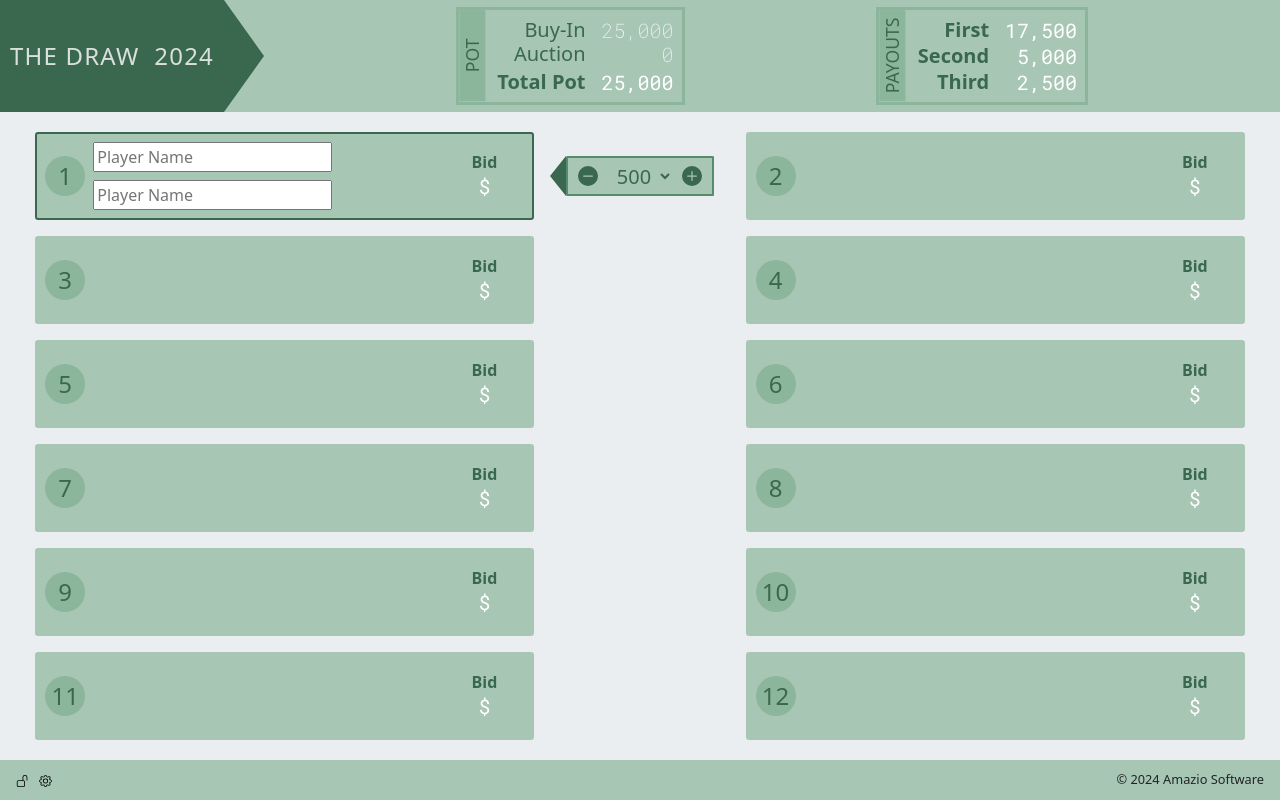
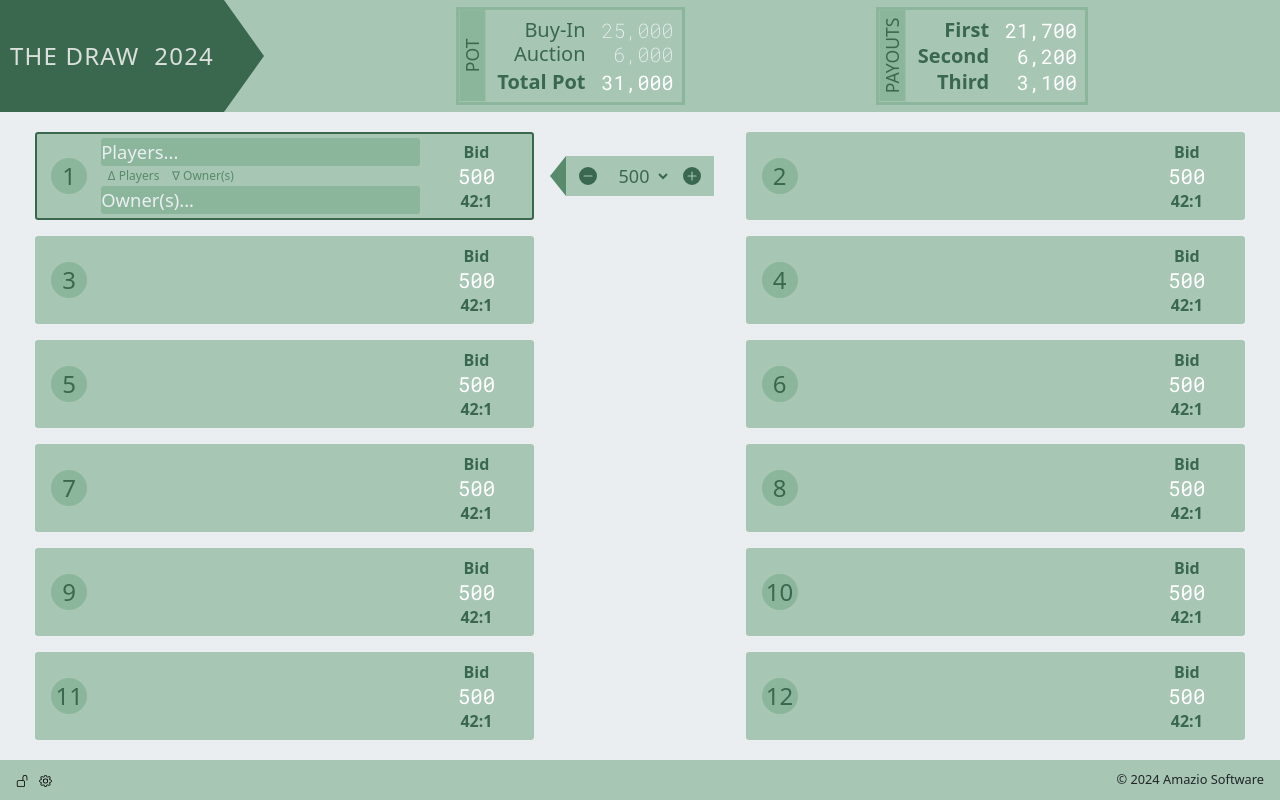
Before and after one commit to amazio/the-draw, a React (Vite) app: page / in a window 1280 px wide. Both pictures are taken after a click on the picture 22 px from the left and 780 px from the top of the page. Built offline with nearby package versions, Linux system fonts and the light colour scheme.

Commit message:
Compute odds

```diff
--- a/src/App.jsx
+++ b/src/App.jsx
@@ -39,24 +39,28 @@ function App() {
     }
   }
 
-  function updatePlayers(playerNames) {
+  function updateNames(names) {
+    console.log('updating names', names)
     const copyTeams = [...teams];
-    activeTeam.player1 = playerNames.player1;
-    activeTeam.player2 = playerNames.player2;
+    activeTeam.players = names.players;
+    activeTeam.owners = names.owners;
     setTeams(copyTeams);
     localStorage.setItem('teams', JSON.stringify(copyTeams));
   }
 
+  const winPot = Math.round((buyInPot + auctionPot) * .7);
+
   return (
     <>
       <Header buyInPot={buyInPot} auctionPot={auctionPot} />
-      <main>
+      <main className={`${locked ? 'locked' : ''}`}>
         <TeamGrid
           teams={teams}
+          winPot={winPot}
           activeTeam={activeTeam}
           setActiveTeam={setActiveTeam}
           updateBid={updateBid}
-          updatePlayers={updatePlayers}
+          updateNames={updateNames}
           locked={locked}
         />
       </main>
--- a/src/components/Bidder/Bidder.css
+++ b/src/components/Bidder/Bidder.css
@@ -10,7 +10,7 @@
   display: flex;
   justify-content: space-evenly;
   align-items: center;
-  border: .3vmin solid var(--green-6);
+  /* border: .3vmin solid var(--green-6); */
   border-radius: 0.2vmin;
 }
 
@@ -20,7 +20,7 @@
 
 .Bidder div:first-child.triangle {
   border-top: 2.5vmin solid var(--bg);
-  border-right: 2vmin solid var(--green-8);
+  border-right: 2vmin solid var(--green-6);
   border-bottom: 2.5vmin solid var(--bg);
 }
 
@@ -32,7 +32,7 @@
 
 .Bidder select {
   font-family: var(--bs-body-font-family);
-  font-size: 2.5vmin;
+  font-size: 2.25vmin;
   text-align: center;
   color: var(--green-8);
   border: none;
@@ -42,7 +42,7 @@
 }
 
 .Bidder img {
-  height: 2.5vmin;
-  width: 2.5vmin;
+  height: 2.25vmin;
+  width: 2.25vmin;
   cursor: pointer;
 }
--- a/src/components/Team/Team.css
+++ b/src/components/Team/Team.css
@@ -1,6 +1,6 @@
 .Team {
   display: grid;
-  grid-template-columns: 7vmin 1fr 10vmin 12vmin;
+  grid-template-columns: 8vmin 1fr 14vmin;
   height: 100%;
   background-color: var(--green-1);
   border-width: 0.3vmin;
@@ -8,6 +8,10 @@
   border-color: var(--green-1);
   border-radius: 0.4vmin;
   cursor: pointer;
+}
+
+.locked .Team {
+  cursor: default;
 }
 
 .Team.active {
@@ -19,8 +23,8 @@
   display: flex;
   justify-content: center;
   align-items: center;
-  height: 5vmin;
-  width: 5vmin;
+  height: 4.5vmin;
+  width: 4.5vmin;
   border-radius: 50%;
   background-color: var(--green-2);
   font-size: 3vmin;
@@ -39,7 +43,7 @@
 
 .Team h2 {
   font-family: 'Roboto Mono';
-  font-size: 3vmin;
+  font-size: 2.6vmin;
   font-weight: 400;
   color: white;
   margin: 0;
@@ -53,6 +57,29 @@
 .Team .playerNames h3 {
   width: 100%;
   font-size: 2.3vmin;
+  text-overflow: clip;
+  white-space: nowrap;
   color: var(--green-8);
   margin: 0;
 }
+
+.Team .labels {
+  font-size: 1.5vmin;
+  color: var(--green-6);
+}
+
+.Team input {
+  width: 100%;
+  font-family: var(--bs-body-font-family);
+  font-size: 2.3vmin;
+  color: var(--green-8);
+  outline: none;
+  border: none;
+  border-radius: 0.4vmin;
+  background-color: var(--green-2);
+  padding: 0;
+}
+
+.Team input::placeholder {
+  color: var(--bg);
+}
--- a/src/components/Team/Team.jsx
+++ b/src/components/Team/Team.jsx
@@ -1,17 +1,19 @@
 import { useState } from 'react';
 import './Team.css';
 
-export default function Team({ team, setActiveTeam, updatePlayers, isActive, locked }) {
-  const [playerNames, setPlayerNames] = useState({
-    player1: team.player1,
-    player2: team.player2
+export default function Team({ team, winPot, setActiveTeam, updateNames, isActive, locked }) {
+  const [names, setNames] = useState({
+    players: team.players,
+    owners: team.owners
   });
 
-  function updatePlayer(evt) {
-    const updatedPlayers = {...playerNames, [evt.target.name]: evt.target.value};
-    setPlayerNames(updatedPlayers);
-    updatePlayers(updatedPlayers);
+  function changeNames(evt) {
+    const updatedNames = {...names, [evt.target.name]: evt.target.value};
+    setNames(updatedNames);
+    updateNames(updatedNames);
   }
+
+  const label = <span>&nbsp;&nbsp;∆ Players &nbsp;&nbsp; ∇ Owner(s)</span>;
 
   return (
     <article
@@ -24,19 +26,21 @@ export default function Team({ team, setActiveTeam, updatePlayers, isActive, loc
       </div>
       { !locked && isActive ?
         <div className='flex-col-around-start playerNames'>
-          <input name='player1' value={playerNames.player1} onChange={updatePlayer} placeholder='Player Name' />
-          <input name='player2' value={playerNames.player2} onChange={updatePlayer} placeholder='Player Name' />
+          <input name='players' value={names.players} onChange={changeNames} placeholder='Players...'/>
+          <div className="labels">&nbsp;&nbsp;∆ Players &nbsp;&nbsp; ∇ Owner(s)</div>
+          <input name='owners' value={names.owners} onChange={changeNames} placeholder='Owner(s)...'/>
         </div>
         :
         <div className='flex-col-around-start playerNames'>
-          <h3>{team.player1}</h3>
-          <h3>{team.player2}</h3>
+          <h3>{team.players}&nbsp;</h3>
+          <div className="labels">{team.players || team.owners ? label : <span>&nbsp;</span>}</div>
+          <h3>{team.owners}&nbsp;</h3>
         </div>
       }
-      <div />
       <div className='flex-col-ctr-ctr'>
-        <div className='heading'>Bid</div>
-        <h2><span className='sup'>$</span>{team.bid}</h2>
+        <div className='heading'>{team.owners ? 'Sold' : 'Bid'}</div>
+        <h2>{team.bid.toLocaleString()}</h2>
+        <div className='heading'>{Math.round((winPot - team.bid)/ team.bid)}:1</div>
       </div>
     </article>
   );
--- a/src/components/TeamGrid/TeamGrid.jsx
+++ b/src/components/TeamGrid/TeamGrid.jsx
@@ -2,13 +2,14 @@ import './TeamGrid.css';
 import Team from '../Team/Team';
 import Bidder from '../Bidder/Bidder';
 
-export default function TeamGrid({ teams, activeTeam, setActiveTeam, updateBid, updatePlayers, locked }) {
+export default function TeamGrid({ teams, winPot, activeTeam, setActiveTeam, updateBid, updateNames, locked }) {
   const teamCards = teams.map((t) => <Team
     team={t}
+    winPot={winPot}
     setActiveTeam={setActiveTeam}
     isActive={t === activeTeam}
     locked={locked}
-    updatePlayers={updatePlayers}
+    updateNames={updateNames}
     key={t.num}
   />);
   return (
--- a/src/utilities/state-service.js
+++ b/src/utilities/state-service.js
@@ -18,12 +18,9 @@ export function getInitialTeams() {
   const teams = new Array(numTeams).fill(null)
     .map((_, idx) => ({
       num: idx + 1,
-      player1: '',
-      player2: '',
+      players: '',
       owners: '',
-      bid: '',
-      payouts: [0, 0, 0],
-      locked: false
+      bid: 500
     }));
   return teams;
 }
```
